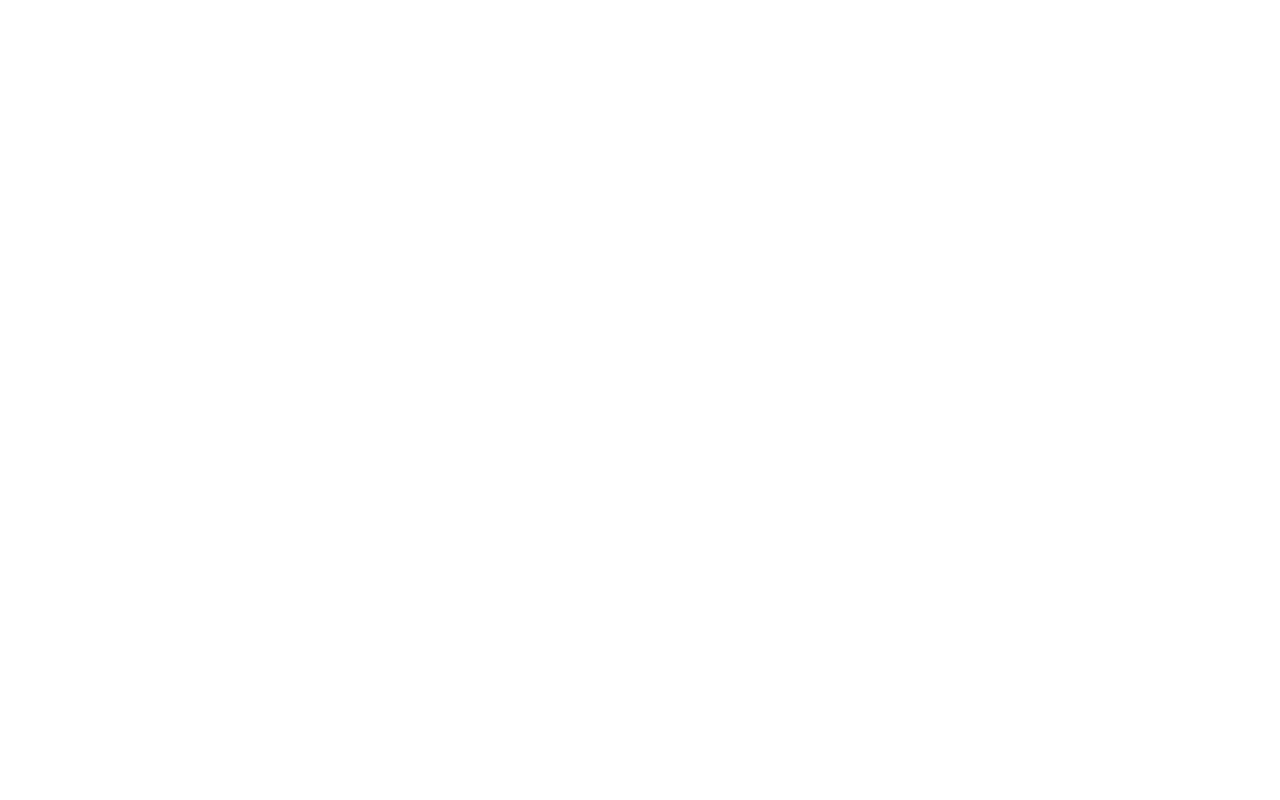
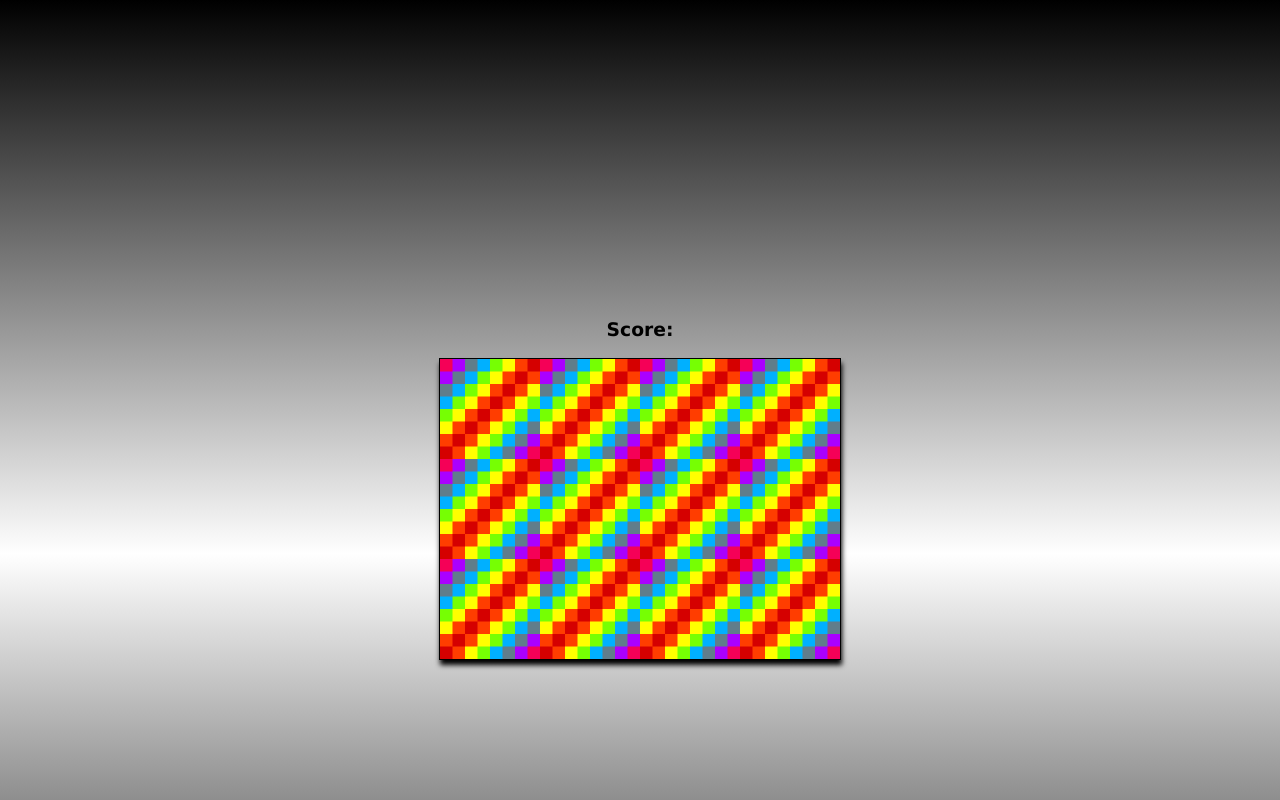
Before and after one commit to LandoMeowrissian/games, a plain HTML site: page memory-game/index.html in a window 1280 px wide. Shown: the top 800 px of the page. Drawn offline with Linux system fonts and the light colour scheme.

Commit message:
memory game done!

```diff
--- a/memory-game/app.js
+++ b/memory-game/app.js
@@ -0,0 +1,114 @@
+const cardArray = [
+  {
+    name: "cheeseburger",
+    img: "./images/cheeseburger.png",
+  },
+  {
+    name: "fries",
+    img: "./images/fries.png",
+  },
+  {
+    name: "hotdog",
+    img: "./images/hotdog.png",
+  },
+  {
+    name: "ice-cream",
+    img: "./images/ice-cream.png",
+  },
+  {
+    name: "milkshake",
+    img: "./images/milkshake.png",
+  },
+  {
+    name: "pizza",
+    img: "./images/pizza.png",
+  },
+  {
+    name: "cheeseburger",
+    img: "./images/cheeseburger.png",
+  },
+  {
+    name: "fries",
+    img: "./images/fries.png",
+  },
+  {
+    name: "hotdog",
+    img: "./images/hotdog.png",
+  },
+  {
+    name: "ice-cream",
+    img: "./images/ice-cream.png",
+  },
+  {
+    name: "milkshake",
+    img: "./images/milkshake.png",
+  },
+  {
+    name: "pizza",
+    img: "./images/pizza.png",
+  },
+];
+
+cardArray.sort(() => 0.5 - Math.random());
+
+const gridDisplay = document.querySelector("#grid");
+const resultDisplay = document.querySelector("#result");
+let cardsChosen = [];
+let cardsChosenIds = [];
+let cardsWon = [];
+
+function createBoard() {
+  for (let i = 0; i < cardArray.length; i++) {
+    const card = document.createElement("img");
+    card.setAttribute("src", "./images/blank.png");
+    card.setAttribute("data-id", i);
+    card.addEventListener("click", flipCard);
+    gridDisplay.appendChild(card);
+  }
+}
+
+createBoard();
+
+function checkMatch() {
+ const cards = document.querySelectorAll("img");
+  const optionOneId = cardsChosenIds[0];
+  const optionTwoId = cardsChosenIds[1];
+
+  if (optionOneId == optionTwoId) {
+    alert("You clicked the same image!");
+  }
+
+  if (cardsChosen[0] == cardsChosen[1]) {
+    alert("You found a match!"); // upgrade this to a pop-up
+    cards[optionOneId].setAttribute("src", "./images/white.png");
+    cards[optionTwoId].setAttribute("src", "./images/white.png");
+    cards[optionOneId].removeEventListener("click", flipCard);
+    cards[optionTwoId].removeEventListener("click", flipCard);
+    cardsWon.push(cardsChosen);
+  } else {
+    cards[optionOneId].setAttribute("src", "./images/blank.png");
+    cards[optionTwoId].setAttribute("src", "./images/blank.png");
+  }
+
+  resultDisplay.innerHTML = cardsWon.length;
+
+
+  cardsChosen = [];
+  cardsChosenIds = [];
+
+  if (cardsWon.length == cardArray.length / 2) {
+    alert('You Won!')
+  }
+}
+
+function flipCard() {
+  const cardId = this.getAttribute("data-id");
+  cardsChosen.push(cardArray[cardId].name);
+  cardsChosenIds.push(cardId);
+  this.setAttribute("src", cardArray[cardId].img);
+
+  if (cardsChosen.length === 2) {
+    setTimeout(checkMatch, 500);
+  }
+  console.log("clicked", cardId);
+}
--- a/memory-game/index.html
+++ b/memory-game/index.html
@@ -1,11 +1,17 @@
 <!DOCTYPE html>
 <html lang="en">
-<head>
-  <meta charset="UTF-8">
-  <meta name="viewport" content="width=device-width, initial-scale=1.0">
-  <title>Memory Game</title>
-</head>
-<body>
+  <head>
+    <meta charset="UTF-8" />
+    <meta name="viewport" content="width=device-width, initial-scale=1.0" />
+    <link rel="stylesheet" href="./styles.css" />
+    <title>Memory Game</title>
+  </head>
+  <body>
+    <div class="board" >
+      <h3>Score: <span id="result"></span></h3>
+      <div id="grid"></div>
+    </div>
 
-</body>
+    <script src="app.js"></script>
+  </body>
 </html>
--- a/memory-game/styles.css
+++ b/memory-game/styles.css
@@ -0,0 +1,26 @@
+body {
+  height: 100vh;
+  display: flex;
+  justify-content: center;
+  margin-top: 300px;
+  font-family: Verdana, Geneva, Tahoma, sans-serif;
+  background: linear-gradient(black, #ffffff, black);
+}
+
+.board {
+
+  height: 400px;
+  width: 500px;
+  display: flex;
+  flex-direction: column;
+  align-items: center;
+}
+
+#grid {
+  border: 1px solid black;
+  width: 400px;
+  height: 300px;
+  display: flex;
+  flex-wrap: wrap;
+  box-shadow: 1px 5px 5px black;
+}
```
Also changed, not shown: memory-game/images/blank.png (added), memory-game/images/cheeseburger.png (added), memory-game/images/fries.png (added), memory-game/images/hotdog.png (added), memory-game/images/ice-cream.png (added), memory-game/images/milkshake.png (added), memory-game/images/pizza.png (added), memory-game/images/white.png (added).
